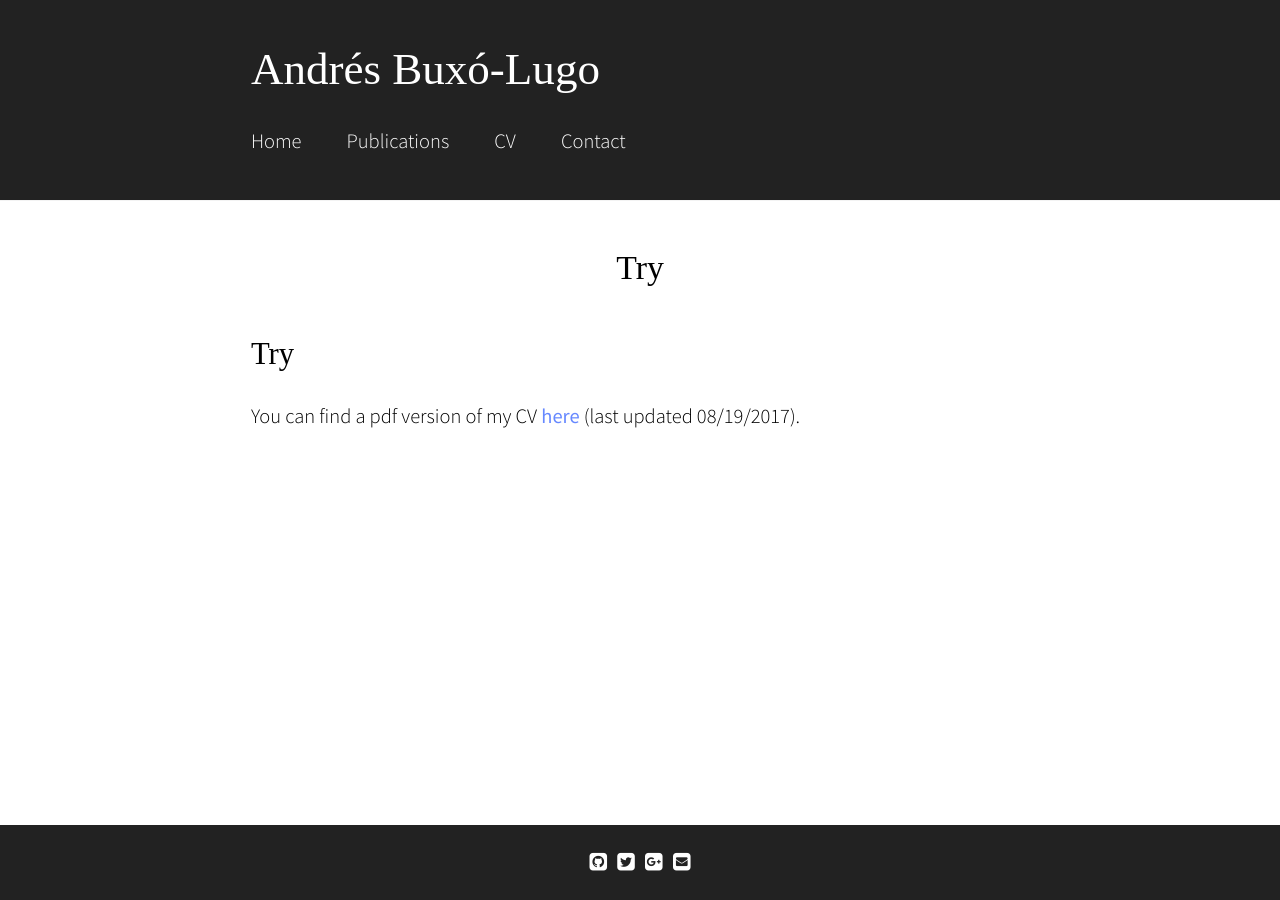
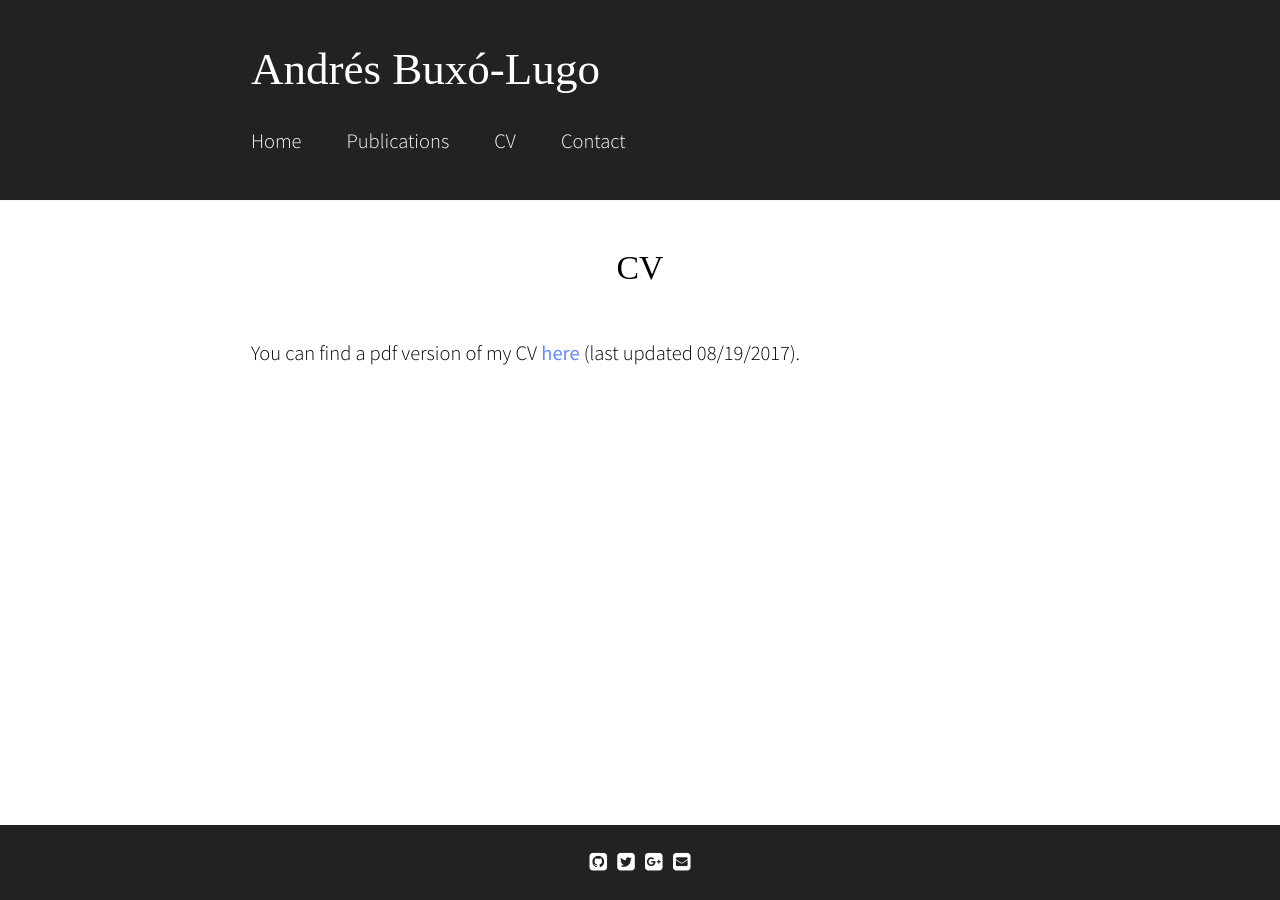
Before and after one commit to abuxolugo/abuxolugo.github.io, a Jekyll site: the page built from cv.md, in a window 1280 px wide. Built offline with Jekyll 4.4.1, drawn with Linux system fonts in a browser that asks for light colours; some web fonts are replaced; our own code applies the rules of GitHub Pages for plain Markdown files.

Commit message:
Update cv.md

```diff
--- a/cv.md
+++ b/cv.md
@@ -1,7 +1,7 @@
 ---
 layout: default
+title: CV
 permalink: /cv/
 ---
-## Try
 
 You can find a pdf version of my CV [here]({{site.baseurl}}/assets/ABL_CV_08_19_2017.pdf) (last updated 08/19/2017).
```
